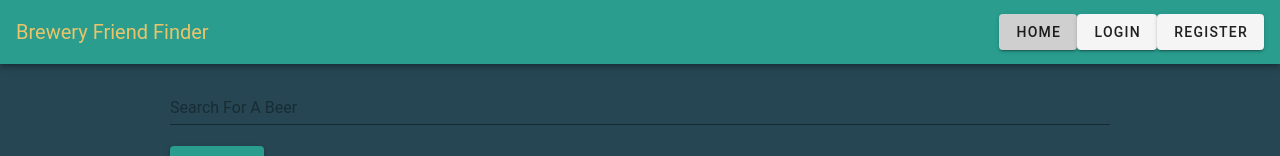
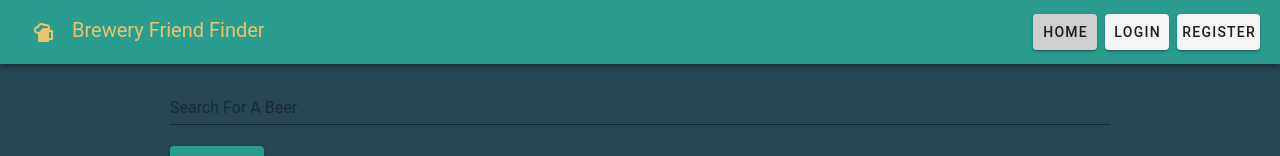
Before and after one commit to adeckert1010/BreweryFinder, a Vue app in the folder vue_starter_dotnet/frontend/: page / in a window 1280 px wide. Shown: the top 156 px of the page. Built offline with nearby package versions, Linux system fonts and the light colour scheme; no server answers.

Commit message:
made slight changes to top bar

```diff
--- a/vue_starter_dotnet/frontend/src/App.vue
+++ b/vue_starter_dotnet/frontend/src/App.vue
@@ -2,25 +2,25 @@
   <v-app>
     <v-app-bar app color="primary">
       <v-toolbar-title>
-        <router-link id="nav-bar-title" :to="{name: 'home'}">Brewery Friend Finder</router-link>
+        <router-link id="nav-bar-title" :to="{name: 'home'}"> <v-icon class="pa-2 ma-2" color="info">mdi-glass-mug-variant</v-icon>Brewery Friend Finder</router-link>
       </v-toolbar-title>
       <v-spacer></v-spacer>
-      <v-btn v-if="getUser()">{{getUser().sub}}</v-btn>
-      <v-btn to="/">
+      <v-btn class="pa-1 ma-1" v-if="getUser()">{{getUser().sub}}</v-btn>
+      <v-btn class="pa-1 ma-1" to="/">
         Home
         <!-- <router-link :to="{name: 'home'}">Home</router-link> -->
       </v-btn>
       <!-- <span v-if="$auth.loading"> -->
       <!-- <v-btn @authenticated="user=getUser"  v-if="user" to="/logout" > -->
-      <v-btn v-if="getUser()" to="/logout">
+      <v-btn class="pa-1 ma-1" v-if="getUser()" to="/logout">
         Logout
         <!-- <router-link :to="{name: 'logout'}">Logout</router-link> -->
       </v-btn>
-      <v-btn v-if="!getUser()" to="/login">
+      <v-btn class="pa-1 ma-1" v-if="!getUser()" to="/login">
         Login
         <!-- <router-link :to="{name: 'login'}">Login</router-link> -->
       </v-btn>
-      <v-btn v-if="!getUser()" to="/register">
+      <v-btn class="pa-1 ma-1" v-if="!getUser()" to="/register">
         Register
         <!-- <router-link :to="{name: 'login'}">Login</router-link> -->
       </v-btn>
```
